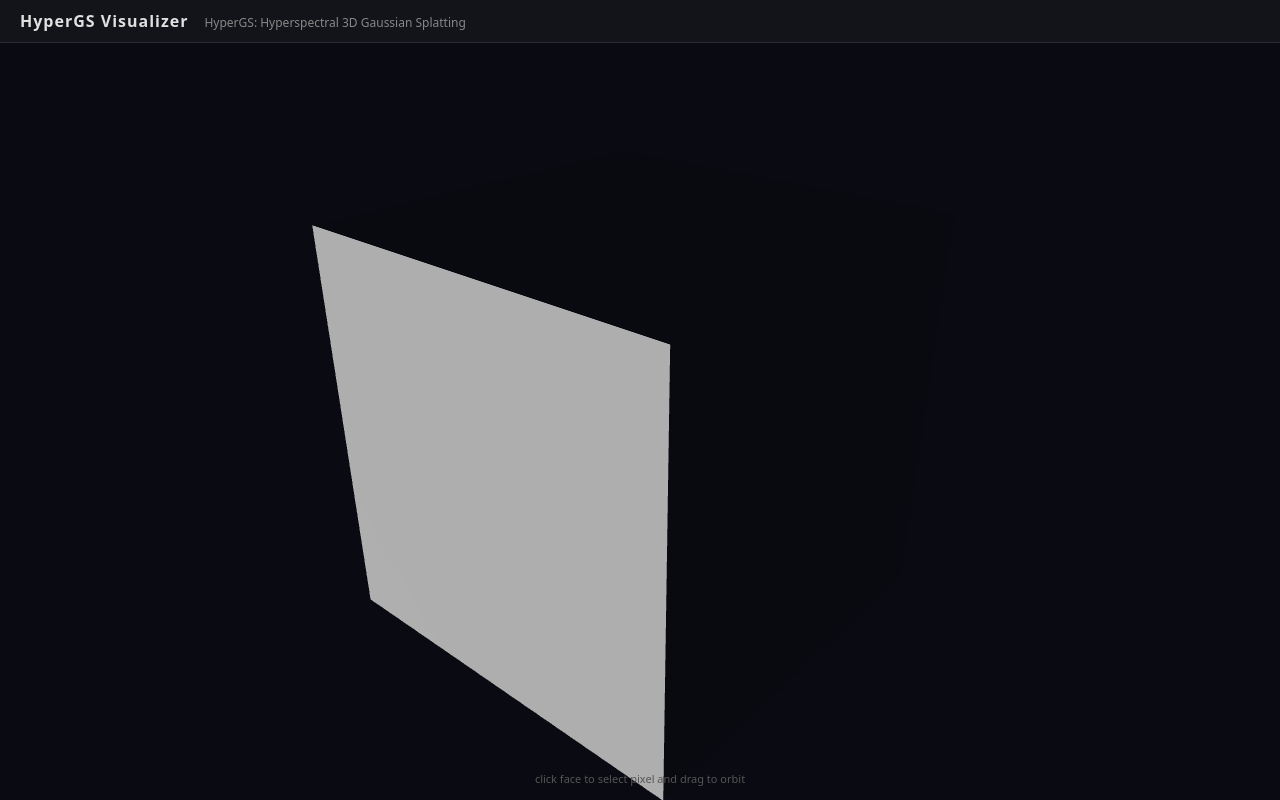
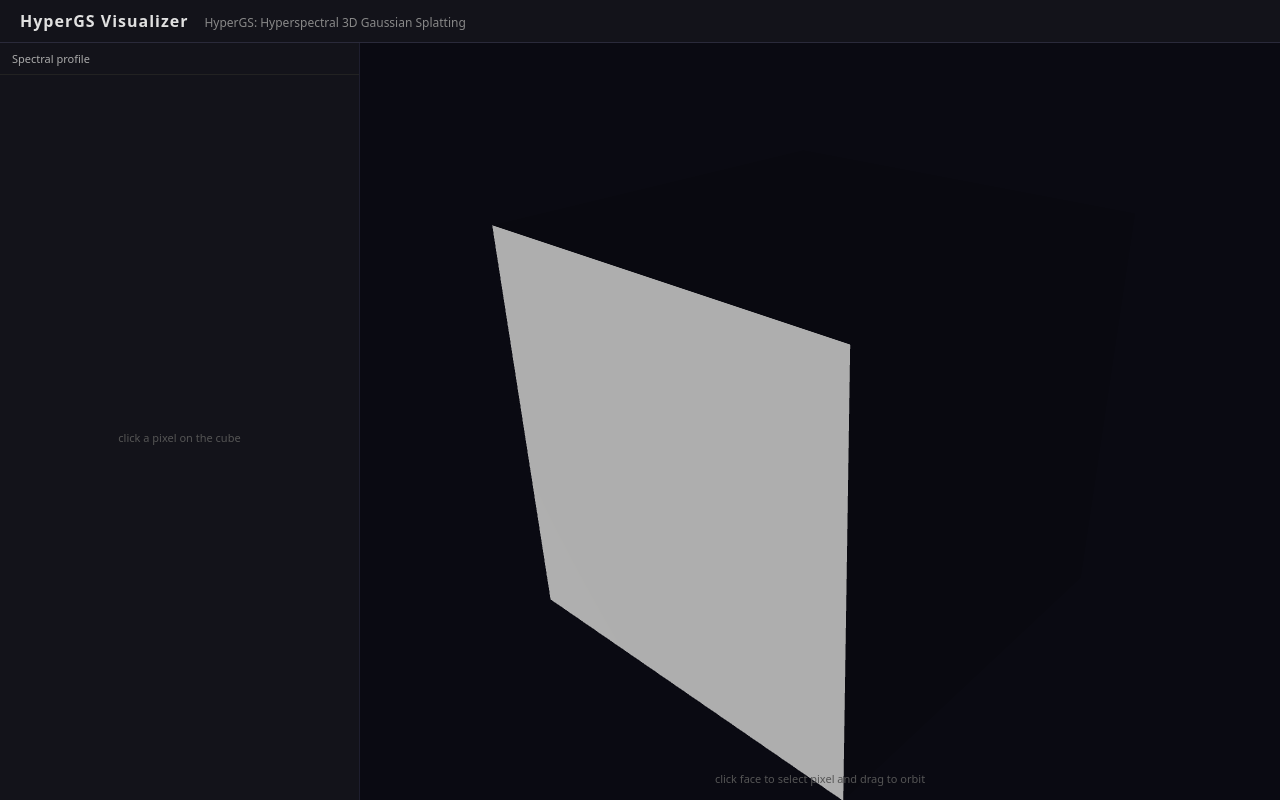
Before and after one commit to SimiOy/HyperGS-Visualizer, a React (Vite) app in the folder frontend/: page / in a window 1280 px wide. Built offline with nearby package versions, Linux system fonts and the light colour scheme; no server answers.

Commit message:
on click spectral plot (left) render

```diff
--- /dev/null
+++ b/frontend/src/components/SpectralPlot.tsx
@@ -0,0 +1,91 @@
+import { LineChart, Line, XAxis, YAxis, ReferenceLine, ResponsiveContainer, Tooltip } from "recharts";
+
+interface Props {
+  wavelengths: number[];
+  spectrum: number[] | null;
+  color: string;
+}
+
+export default function SpectralPlot({ wavelengths, spectrum, color }: Props) {
+  const data = [];
+  if (spectrum) {
+    for (let i = 0; i < spectrum.length; i++) {
+      data.push({ wl: wavelengths[i], v: spectrum[i] });
+    }
+  }
+
+  return (
+    <div
+      style={{
+        width: "100%",
+        height: "100%",
+        display: "flex",
+        flexDirection: "column",
+      }}
+    >
+      <div
+        style={{
+          padding: "8px 12px",
+          fontSize: 11,
+          color: "#aaa",
+          borderBottom: "1px solid #222",
+        }}
+      >
+        Spectral profile
+      </div>
+
+      <div
+        style={{
+          flex: 1,
+          display: "flex",
+          alignItems: "center",
+          justifyContent: "center",
+          padding: "12px 4px",
+        }}
+      >
+        {!spectrum ? (
+          <span style={{ fontSize: 11, color: "#555" }}>click a pixel on the cube</span>
+        ) : (
+          <ResponsiveContainer width="100%" height={200}>
+            <LineChart data={data} margin={{ top: 8, right: 12, bottom: 20, left: 8 }}>
+              <XAxis
+                dataKey="wl"
+                type="number"
+                domain={["dataMin", "dataMax"]}
+                tickFormatter={(v: number) => v.toFixed(1)}
+                tick={{ fill: "#888", fontSize: 9 }}
+                tickLine={false}
+                label={{
+                  value: "µm",
+                  position: "insideBottomRight",
+                  offset: -4,
+                  fill: "#555",
+                  fontSize: 9,
+                }}
+              />
+              <YAxis hide />
+              <Tooltip
+                formatter={(v: number) => v.toFixed(4)}
+                labelFormatter={(wl: number) => `${wl.toFixed(2)} µm`}
+                contentStyle={{
+                  background: "#1a1a2e",
+                  border: "1px solid #333",
+                  fontSize: 10,
+                }}
+                itemStyle={{ color: "#ccc" }}
+              />
+              <Line
+                type="monotone"
+                dataKey="v"
+                stroke={color}
+                dot={false}
+                strokeWidth={1.5}
+                isAnimationActive={false}
+              />
+            </LineChart>
+          </ResponsiveContainer>
+        )}
+      </div>
+    </div>
+  );
+}
--- a/frontend/src/screens/HyperspectralCube.tsx
+++ b/frontend/src/screens/HyperspectralCube.tsx
@@ -1,8 +1,10 @@
 import { useEffect, useState, useCallback } from "react";
 import DataCube from "../components/DataCube";
+import SpectralPlot from "../components/SpectralPlot";
 
 const API = "/api";
 const CUBE_BAND = 60;
+const COL_COLOR = "#ff6b35";
 
 interface Meta {
   n_bands: number;
@@ -12,6 +14,11 @@ interface Meta {
 export default function HyperspectralCube() {
   const [meta, setMeta] = useState<Meta | null>(null);
   const [cubeBandData, setCubeBandData] = useState<Float32Array | null>(null);
+  const [spectrum, setSpectrum] = useState<number[] | null>(null);
+  const [selectedPixel, setSelectedPixel] = useState<{
+    row: number;
+    col: number;
+  } | null>(null);
 
   // Load metadata + fixed cube face once
   useEffect(() => {
@@ -21,6 +28,13 @@ export default function HyperspectralCube() {
     fetch(`${API}/band/${CUBE_BAND}`)
       .then((r) => r.arrayBuffer())
       .then((buf) => setCubeBandData(new Float32Array(buf)));
+  }, []);
+
+  const handlePixelClick = useCallback((row: number, col: number) => {
+    setSelectedPixel({ row, col });
+    fetch(`${API}/spectrum/${row}/${col}`)
+      .then((r) => r.json())
+      .then((d) => setSpectrum(d.spectrum));
   }, []);
 
   const panel: React.CSSProperties = {
@@ -34,10 +48,34 @@ export default function HyperspectralCube() {
 
   return (
     <div style={{ width: "100%", height: "100%", display: "flex" }}>
+      {/* Left - spectral curve */}
+      <div style={{ ...panel, borderRight: "1px solid #1e1e2e" }}>
+        <SpectralPlot
+          wavelengths={meta?.wavelengths ?? []}
+          spectrum={spectrum}
+          color={COL_COLOR}
+        />
+        {selectedPixel && (
+          <div
+            style={{
+              padding: "6px 12px",
+              fontSize: 11,
+              color: "#555",
+              borderTop: "1px solid #1e1e2e",
+            }}
+          >
+            pixel ({selectedPixel.row}, {selectedPixel.col})
+          </div>
+        )}
+      </div>
+
       {/* Centre - 3D cube */}
       <div style={{ flex: 1, height: "100%", position: "relative" }}>
         <DataCube
           bandData={cubeBandData}
+          selectedPixel={selectedPixel}
+          onPixelClick={handlePixelClick}
+          colColor={COL_COLOR}
         />
         <div
           style={{
```
